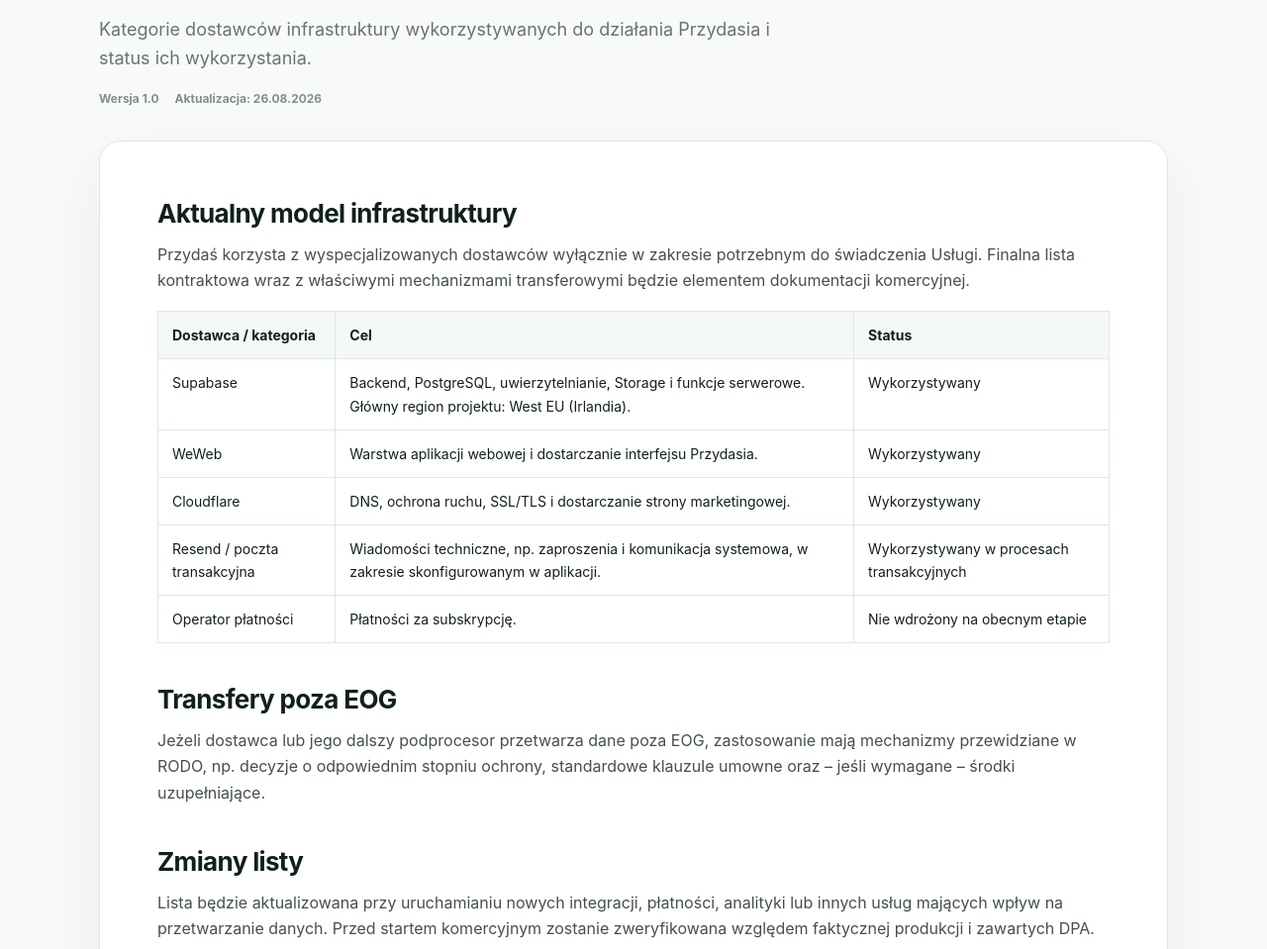
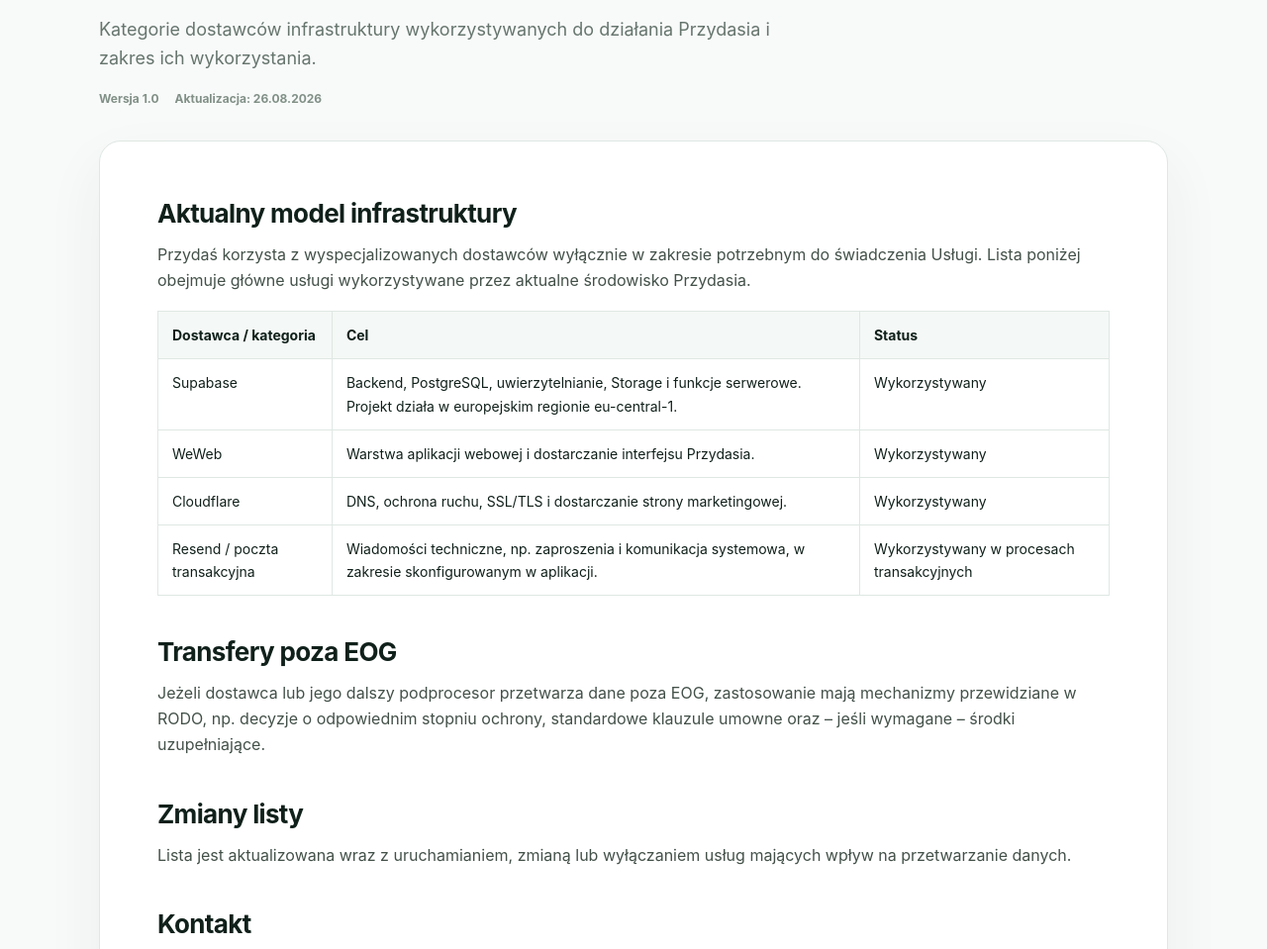
Before and after one commit to maraz12-sys/przydas-website, an Astro site: page /podprocesorzy in a window 1280 px wide. Shown: the part 318-1277 px from the top of the page at 99% size. Built offline with nearby package versions, Linux system fonts and the light colour scheme; Astro itself is replaced by a stand-in of ours.

Commit message:
Clean public subprocessor list for tester launch

```diff
--- a/src/pages/podprocesorzy.astro
+++ b/src/pages/podprocesorzy.astro
@@ -3,21 +3,19 @@
 ---
 <LegalLayout
   title="Podprocesorzy i dostawcy"
-  description="Kategorie dostawców infrastruktury wykorzystywanych do działania Przydasia i status ich wykorzystania."
+  description="Kategorie dostawców infrastruktury wykorzystywanych do działania Przydasia i zakres ich wykorzystania."
   eyebrow="RODO · infrastruktura"
-  draft={true}
 >
   <h2>Aktualny model infrastruktury</h2>
-  <p>Przydaś korzysta z wyspecjalizowanych dostawców wyłącznie w zakresie potrzebnym do świadczenia Usługi. Finalna lista kontraktowa wraz z właściwymi mechanizmami transferowymi będzie elementem dokumentacji komercyjnej.</p>
+  <p>Przydaś korzysta z wyspecjalizowanych dostawców wyłącznie w zakresie potrzebnym do świadczenia Usługi. Lista poniżej obejmuje główne usługi wykorzystywane przez aktualne środowisko Przydasia.</p>
 
   <table>
     <thead><tr><th>Dostawca / kategoria</th><th>Cel</th><th>Status</th></tr></thead>
     <tbody>
-      <tr><td>Supabase</td><td>Backend, PostgreSQL, uwierzytelnianie, Storage i funkcje serwerowe. Główny region projektu: West EU (Irlandia).</td><td>Wykorzystywany</td></tr>
+      <tr><td>Supabase</td><td>Backend, PostgreSQL, uwierzytelnianie, Storage i funkcje serwerowe. Projekt działa w europejskim regionie eu-central-1.</td><td>Wykorzystywany</td></tr>
       <tr><td>WeWeb</td><td>Warstwa aplikacji webowej i dostarczanie interfejsu Przydasia.</td><td>Wykorzystywany</td></tr>
       <tr><td>Cloudflare</td><td>DNS, ochrona ruchu, SSL/TLS i dostarczanie strony marketingowej.</td><td>Wykorzystywany</td></tr>
       <tr><td>Resend / poczta transakcyjna</td><td>Wiadomości techniczne, np. zaproszenia i komunikacja systemowa, w zakresie skonfigurowanym w aplikacji.</td><td>Wykorzystywany w procesach transakcyjnych</td></tr>
-      <tr><td>Operator płatności</td><td>Płatności za subskrypcję.</td><td>Nie wdrożony na obecnym etapie</td></tr>
     </tbody>
   </table>
 
@@ -25,7 +23,7 @@
   <p>Jeżeli dostawca lub jego dalszy podprocesor przetwarza dane poza EOG, zastosowanie mają mechanizmy przewidziane w RODO, np. decyzje o odpowiednim stopniu ochrony, standardowe klauzule umowne oraz – jeśli wymagane – środki uzupełniające.</p>
 
   <h2>Zmiany listy</h2>
-  <p>Lista będzie aktualizowana przy uruchamianiu nowych integracji, płatności, analityki lub innych usług mających wpływ na przetwarzanie danych. Przed startem komercyjnym zostanie zweryfikowana względem faktycznej produkcji i zawartych DPA.</p>
+  <p>Lista jest aktualizowana wraz z uruchamianiem, zmianą lub wyłączaniem usług mających wpływ na przetwarzanie danych.</p>
 
   <h2>Kontakt</h2>
   <p>Pytania dotyczące dostawców i przetwarzania danych można wysłać na <a href="mailto:bezpieczenstwo@xn--przyda-8ib.pl">bezpieczenstwo@przydaś.pl</a>.</p>
```
